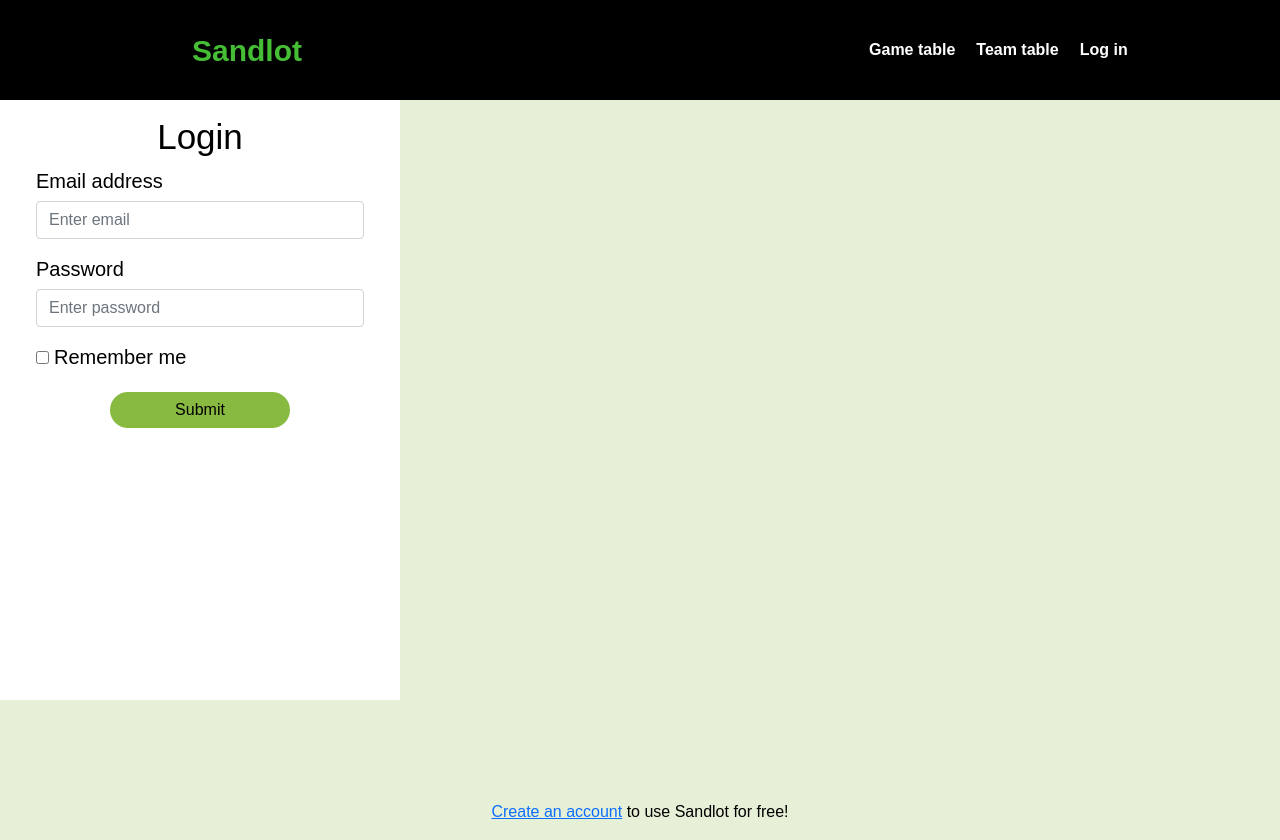
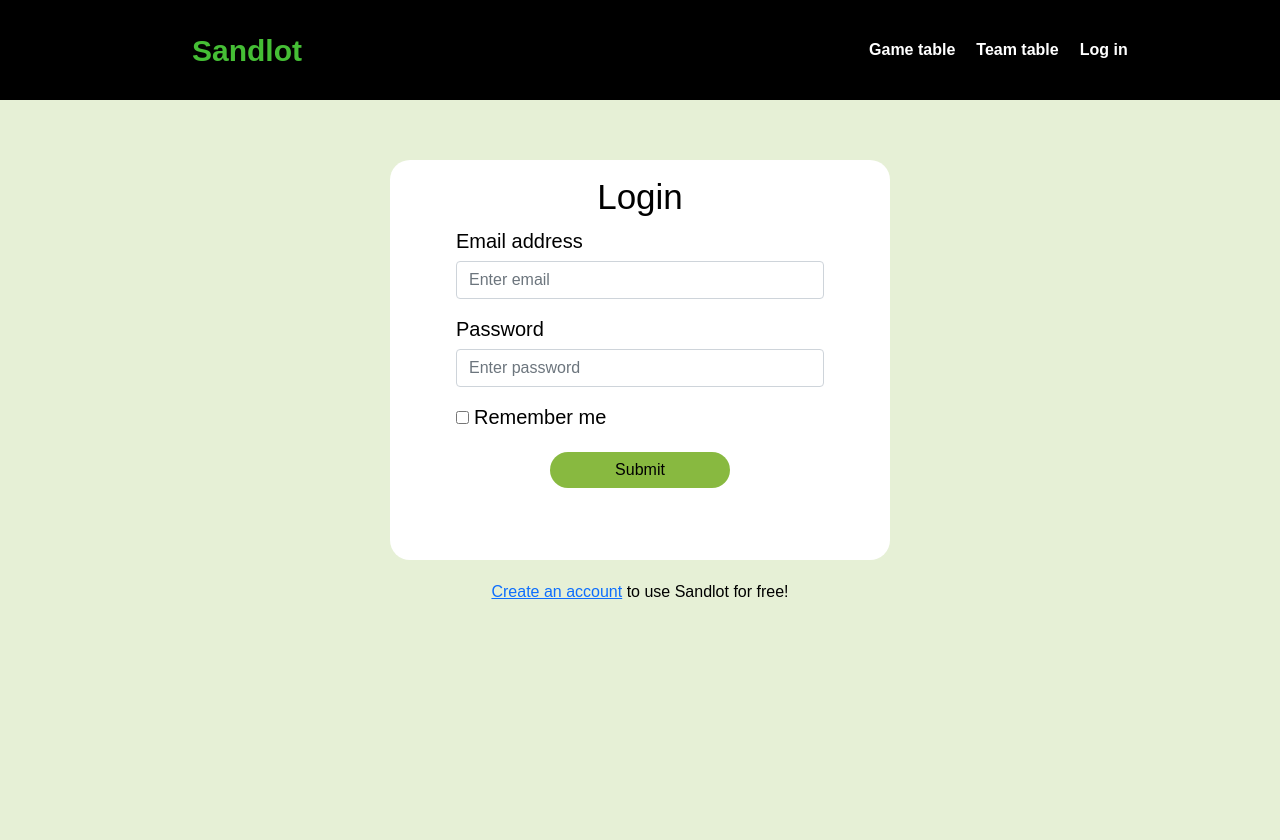
Before and after one commit to kaheiseki/sandlot, a React (Create React App) app: page /login in a window 1280 px wide. After the commit the page ends 800 px from the top, so only its background shows below. Built offline with nearby package versions, Linux system fonts and the light colour scheme; no server answers.

Commit message:
update login.css

```diff
--- a/src/pages/login/login.css
+++ b/src/pages/login/login.css
@@ -2,16 +2,20 @@
   /* margin-top: 20px !important; */
   text-align: center;
   border-radius: 10px;
-  margin: 0 auto !important;
+  margin:60px auto 0 !important;
   color: #000000;
+  width: 500px;
 }
 
 .card_outline{
-  width: 400px !important;
-  height: 600px !important;
+  width: 500px !important;
+  height: 400px !important;
   /* card(gameinfo) が妨害してるので*/
 }
 
+.card-body{
+  margin: 0 30px 0 30px !important;
+}
 .form_title{
   font-size: 35px;
   text-align: center;
@@ -45,5 +49,6 @@ Button:hover{
 }
 
 .jump_for_signup{
-  margin-top: 100px;
+  margin-top: 20px;
+  text-align: center;
 }
--- a/src/pages/signup/signup.css
+++ b/src/pages/signup/signup.css
@@ -7,7 +7,7 @@
   border: none !important;
   outline: none !important;
 } */
-.form_groups{
+/* .form_groups{
   border: none !important;
 }
 
@@ -37,4 +37,4 @@ Button{
 Button:hover{
   color: #000000 !important;
   background-image: linear-gradient(0deg, #40E0D0, #FF8C00, #FF0080);
-}
+} */
```
